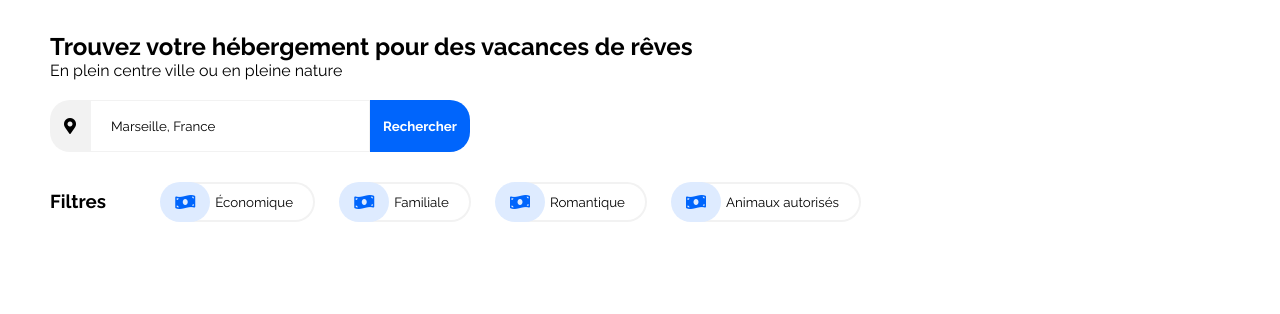
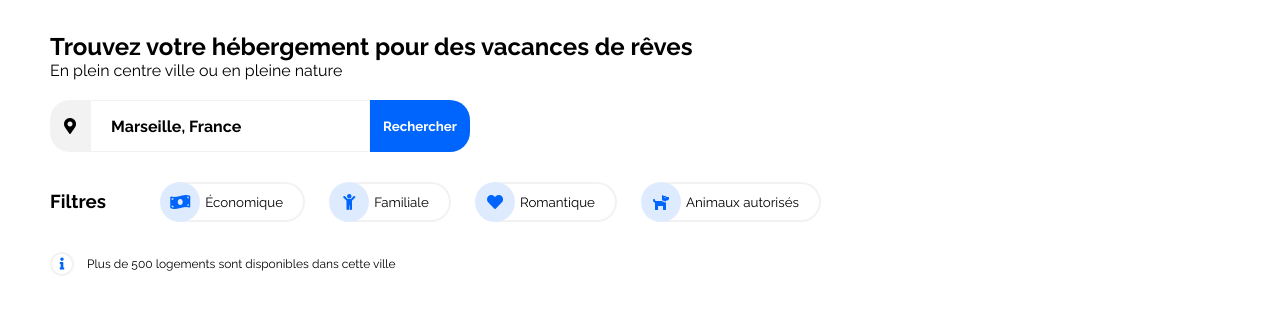
Before and after one commit to Nhutu/CedricArnaud_2_22122020, a plain HTML site: page index.html in a window 1280 px wide. Shown: the part 126-440 px from the top of the page. Drawn offline with Linux system fonts and the light colour scheme.

Commit message:
Ajout de l'information logements

```diff
--- a/css/style.css
+++ b/css/style.css
@@ -57,11 +57,11 @@ main {
     margin-top: 50px;
 }
 
-/** -- SEARCH SECTION -- **/
-#search {
+section {
     margin-bottom: 30px;
 }
 
+/** -- SEARCH SECTION -- **/
 .icon-wrap {
     width: 420px;
     display: flex;
@@ -75,6 +75,8 @@ main {
     padding-left: 20px;
     border: none;
     border: 1px solid #F2F2F2;
+    font-weight: 700;
+    font-size: 16px;
 }
 
 #location, #search-input, #search-button {
@@ -115,13 +117,13 @@ main {
 .filters-icon {
     position: relative;
     left: 20px;
-    width: 50px;
+    width: 40px;
     height: 40px;
     display: flex!important;
     justify-content: center;
     align-items: center;
     color: #0065FC;
-    border-radius: 30px;
+    border-radius: 50%;
     background-color: #DEEBFF;
 }
 
@@ -142,3 +144,20 @@ main {
     background-color: #F2F2F2;
     transition: all 0.2s ease-in;
 }
+
+/** -- INFO -- **/
+#info {
+    font-size: 12px;
+}
+
+#info > i {
+    width: 20px;
+    height: 20px;
+    display: inline-flex;
+    justify-content: center;
+    align-items: center;
+    border: 2px solid #F2F2F2;
+    border-radius: 50%;
+    margin-right: 10px;
+    color: #0065FC;
+}
--- a/index.html
+++ b/index.html
@@ -42,21 +42,22 @@
             </div>
 
             <div class="filters-wrap">
-                <i class="fas fa-money-bill-wave filters-icon"></i>
+                <i class="fas fa-child filters-icon"></i>
                 <button type="button" class="filters-button">Familiale</button>
             </div>
 
             <div class="filters-wrap">
-                <i class="fas fa-money-bill-wave filters-icon"></i>
+                <i class="fas fa-heart filters-icon"></i>
                 <button type="button" class="filters-button">Romantique</button>
             </div>
 
             <div class="filters-wrap">
-                <i class="fas fa-money-bill-wave filters-icon"></i>
+                <i class="fas fa-dog filters-icon"></i>
                 <button type="button" class="filters-button">Animaux autorisés</button>
             </div>
+        </section>
 
-        </section>
+        <p id="info"><i class="fas fa-info"></i> Plus de 500 logements sont disponibles dans cette ville</p>
     </main>
 </body>
 </html>
```
